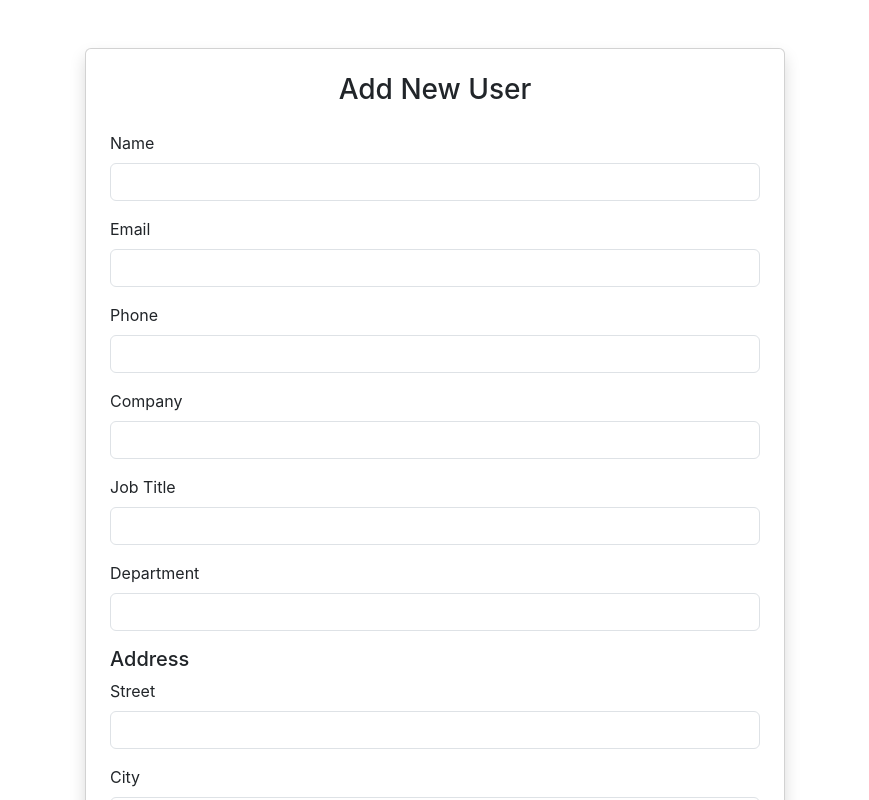
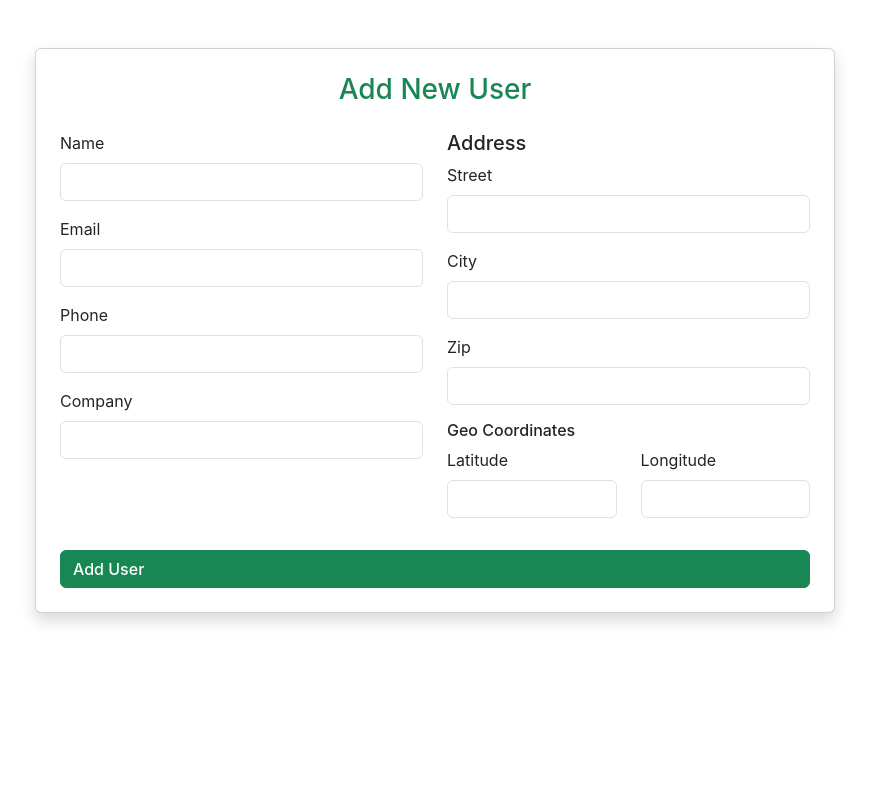
Before and after one commit to Mythreyishivani/user-management-dashboard, a React (Create React App) app in the folder frontend/: page /create in a window 1280 px wide. Shown: the top 800 px of the page, without its empty margins (205-1074 px from the left). Built offline with nearby package versions, Linux system fonts and the light colour scheme; the HTML template or start-up script is replaced by a standard one.

Commit message:
Changed CreateUser and Dashboard components for improved form handling and UI updateed the state management, enhance layout, and added styling.

```diff
--- a/frontend/src/pages/CreateUser.js
+++ b/frontend/src/pages/CreateUser.js
@@ -3,117 +3,174 @@ import axios from "axios";
 import { useNavigate } from "react-router-dom";
 
 function CreateUser() {
-  const [user, setUser] = useState({
+  const navigate = useNavigate();
+  const [form, setForm] = useState({
     name: "",
     email: "",
     phone: "",
-    // extension: "",
     company: "",
-    title: "",
-    department: "",
     address: { street: "", city: "", zip: "", geo: { lat: "", lng: "" } },
   });
 
-  const navigate = useNavigate();
-
-  // Top-level fields
+  // Handle top-level fields
   const handleChange = (e) => {
     const { name, value } = e.target;
-    setUser({ ...user, [name]: value });
+    setForm({ ...form, [name]: value });
   };
 
-  // Address fields
+  // Handle address fields
   const handleAddressChange = (e) => {
     const { name, value } = e.target;
-    setUser({ ...user, address: { ...user.address, [name]: value } });
+    setForm({ ...form, address: { ...form.address, [name]: value } });
   };
 
-  // Geo fields
+  // Handle geo fields
   const handleGeoChange = (e) => {
     const { name, value } = e.target;
-    setUser({ ...user, address: { ...user.address, geo: { ...user.address.geo, [name]: value } } });
+    setForm({
+      ...form,
+      address: {
+        ...form.address,
+        geo: { ...form.address.geo, [name]: value },
+      },
+    });
   };
 
-  const handleSubmit = async (e) => {
+  // Submit form
+  const handleSubmit = (e) => {
     e.preventDefault();
-    try {
-      await axios.post("http://localhost:5000/api/users/create", user);
-      alert("User created successfully!");
+    axios
+      .post("http://localhost:5000/api/users/create", form)
+      .then(() => {
+        alert("User added successfully!");
         navigate("/");
-    } catch (error) {
-      console.error(error);
-      alert("Failed to create user. Please check the backend connection.");
-    }
+      })
+      .catch((err) => {
+        console.error(err);
+        alert("Failed to add user. Check console for details.");
+      });
   };
 
   return (
-    <div className="card shadow p-4 mt-5" style={{ maxWidth: "700px", margin: "auto" }}>
-      <h3 className="text-center mb-4">Add New User</h3>
+    <div className="card shadow p-4 mx-auto mt-5" style={{ maxWidth: "800px" }}>
+      <h3 className="text-center text-success mb-4">Add New User</h3>
       <form onSubmit={handleSubmit}>
-        {/* Basic fields */}
+        <div className="row">
+          {/* Left column */}
+          <div className="col-md-6">
             <div className="mb-3">
               <label className="form-label">Name</label>
-          <input type="text" name="name" className="form-control" value={user.name} onChange={handleChange} required />
+              <input
+                type="text"
+                name="name"
+                className="form-control"
+                value={form.name}
+                onChange={handleChange}
+                required
+              />
             </div>
 
             <div className="mb-3">
               <label className="form-label">Email</label>
-          <input type="email" name="email" className="form-control" value={user.email} onChange={handleChange} required />
+              <input
+                type="email"
+                name="email"
+                className="form-control"
+                value={form.email}
+                onChange={handleChange}
+                required
+              />
             </div>
 
             <div className="mb-3">
               <label className="form-label">Phone</label>
-          <input type="text" name="phone" className="form-control" value={user.phone} onChange={handleChange} required />
+              <input
+                type="text"
+                name="phone"
+                className="form-control"
+                value={form.phone}
+                onChange={handleChange}
+                required
+              />
             </div>
-
-        {/* <div className="mb-3">
-          <label className="form-label">Extension</label>
-          <input type="text" name="extension" className="form-control" value={user.extension} onChange={handleChange} />
-        </div> */}
 
             <div className="mb-3">
               <label className="form-label">Company</label>
-          <input type="text" name="company" className="form-control" value={user.company} onChange={handleChange} />
+              <input
+                type="text"
+                name="company"
+                className="form-control"
+                value={form.company}
+                onChange={handleChange}
+              />
+            </div>
           </div>
 
-        <div className="mb-3">
-          <label className="form-label">Job Title</label>
-          <input type="text" name="title" className="form-control" value={user.title} onChange={handleChange} />
-        </div>
-
-        <div className="mb-3">
-          <label className="form-label">Department</label>
-          <input type="text" name="department" className="form-control" value={user.department} onChange={handleChange} />
-        </div>
-
+          {/* Right column */}
+          <div className="col-md-6">
             <h5>Address</h5>
             <div className="mb-3">
               <label className="form-label">Street</label>
-          <input type="text" name="street" className="form-control" value={user.address.street} onChange={handleAddressChange} />
+              <input
+                type="text"
+                name="street"
+                className="form-control"
+                value={form.address.street}
+                onChange={handleAddressChange}
+              />
             </div>
 
             <div className="mb-3">
               <label className="form-label">City</label>
-          <input type="text" name="city" className="form-control" value={user.address.city} onChange={handleAddressChange} />
+              <input
+                type="text"
+                name="city"
+                className="form-control"
+                value={form.address.city}
+                onChange={handleAddressChange}
+              />
             </div>
 
             <div className="mb-3">
               <label className="form-label">Zip</label>
-          <input type="text" name="zip" className="form-control" value={user.address.zip} onChange={handleAddressChange} />
+              <input
+                type="text"
+                name="zip"
+                className="form-control"
+                value={form.address.zip}
+                onChange={handleAddressChange}
+              />
             </div>
 
             <h6>Geo Coordinates</h6>
-        <div className="mb-3">
+            <div className="row">
+              <div className="col-6 mb-3">
                 <label className="form-label">Latitude</label>
-          <input type="text" name="lat" className="form-control" value={user.address.geo.lat} onChange={handleGeoChange} />
+                <input
+                  type="text"
+                  name="lat"
+                  className="form-control"
+                  value={form.address.geo.lat}
+                  onChange={handleGeoChange}
+                />
+              </div>
+              <div className="col-6 mb-3">
+                <label className="form-label">Longitude</label>
+                <input
+                  type="text"
+                  name="lng"
+                  className="form-control"
+                  value={form.address.geo.lng}
+                  onChange={handleGeoChange}
+                />
+              </div>
+            </div>
+          </div>
         </div>
 
-        <div className="mb-3">
-          <label className="form-label">Longitude</label>
-          <input type="text" name="lng" className="form-control" value={user.address.geo.lng} onChange={handleGeoChange} />
-        </div>
-
-        <button type="submit" className="btn btn-success w-100">Create User</button>
+        <button type="submit" className="btn btn-success w-100 mt-3">
+          Add User
+        </button>
       </form>
     </div>
   );
--- a/frontend/src/pages/Dashboard.css
+++ b/frontend/src/pages/Dashboard.css
@@ -8,3 +8,48 @@
   box-shadow: 0 2px 4px rgba(0,0,0,0.1); /* subtle shadow */
   margin-bottom: 20px;           /* space below */
 }
+/* White strip behind heading */
+.dashboard-header {
+  background-color: rgb(203, 196, 223);
+  padding: 10px 0;
+  border-radius: 6px;
+  margin-bottom: 20px;
+  box-shadow: 0 1px 3px rgba(0, 0, 0, 0.1);
+}
+
+/* Remove border and background for icons */
+.icon-btn {
+  background: none;
+  border: none;
+  padding: 5px;
+  cursor: pointer;
+  font-size: 1.2rem;
+  transition: transform 0.2s ease, color 0.2s ease;
+}
+
+/* Hover effect for better UI */
+.icon-btn:hover {
+  transform: scale(1.2);
+  opacity: 0.8;
+}
+.btn-success {
+  display: inline-flex !important;
+  align-items: center !important;
+  gap: 6px !important;
+  color: #fff !important;  /* Force white color */
+  font-weight: 500;
+}
+
+.btn-success:hover {
+  background-color: #218838 !important; /* darker hover */
+  color: #fff !important;
+}
+
+.btn-success:focus,
+.btn-success:active {
+  color: #fff !important;
+  box-shadow: none !important;
+}
+.dashboard-header h2 {
+  color: black !important;
+}
--- a/frontend/src/pages/Dashboard.js
+++ b/frontend/src/pages/Dashboard.js
@@ -29,18 +29,24 @@ function Dashboard() {
 
   return (
     <div className="dashboard-container">
+      <div className="dashboard-card">
+        {/* White strip behind heading */}
+        <div className="dashboard-header">
+          <h2 className="text-center text-primary fw-bold">
+            User Management Dashboard
+          </h2>
+        </div>
 
-      {/* White strip heading */}
-      <div className="dashboard-header-strip">
-        User Management Dashboard
-      </div>
-
-      <div className="dashboard-card">
         <div className="mb-3 text-end">
           <Link className="btn btn-success" to="/create">
             ➕ Add New User
           </Link>
         </div>
+
+
+
+
+
 
         <div className="table-responsive">
           <table className="table table-striped table-bordered align-middle shadow-sm">
@@ -69,21 +75,21 @@ function Dashboard() {
                     <td>{user.company}</td>
                     <td>
                       <button
-                        className="btn btn-outline-primary btn-sm me-2"
+                        className="icon-btn text-primary me-2"
                         onClick={() => handleView(user.id)}
                         title="View User"
                       >
                         <FaEye />
                       </button>
                       <button
-                        className="btn btn-outline-success btn-sm me-2"
+                        className="icon-btn text-success me-2"
                         onClick={() => handleEdit(user.id)}
                         title="Edit User"
                       >
                         <FaEdit />
                       </button>
                       <button
-                        className="btn btn-outline-danger btn-sm"
+                        className="icon-btn text-danger"
                         onClick={() => handleDelete(user.id)}
                         title="Delete User"
                       >
```
Lines whose indentation alone changed are shown as unchanged.
